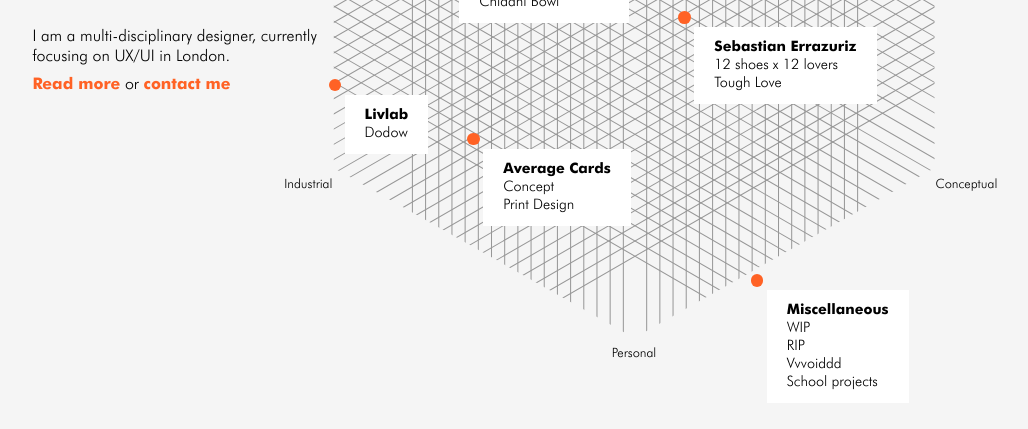
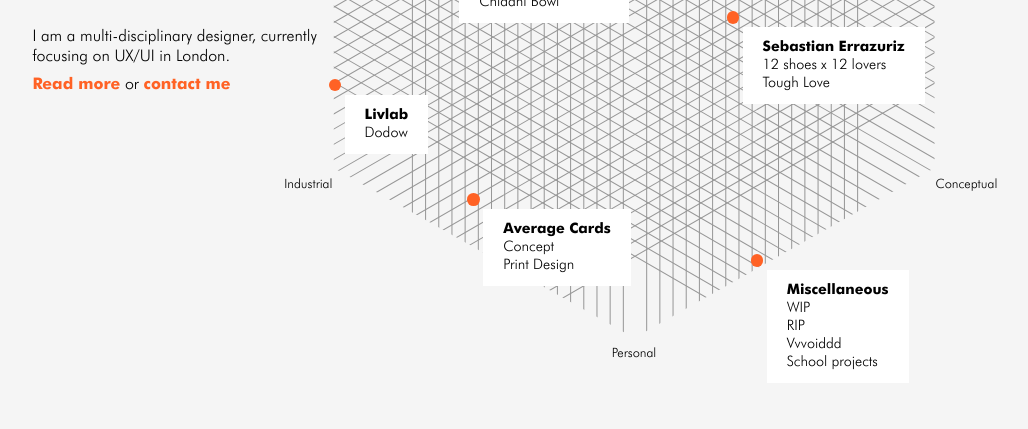
Before and after one commit to audreymgr/audreymgr.github.io, a Jekyll site: the page built from index.html, in a window 1280 px wide. Shown: the top 429 px of the page, without its empty margins (6-1034 px from the left). Built offline with Jekyll 4.4.1, drawn with Linux system fonts in a browser that asks for light colours.

Commit message:
projects_position7

```diff
--- a/index.html
+++ b/index.html
@@ -27,7 +27,7 @@
                     </ul>
                 </a>
             </li>
-            <li style="left: 14%; top: 24%;">
+            <li style="left: 17%; top: 27%;">
                 <a href="/work/proofreadinginternational.html">
                     <h2>Proofreading International</h2>
                     <ul>
@@ -52,7 +52,7 @@
                     </ul>
                 </a>
             </li>
-            <li style="left: 60%; top: 54%;">
+            <li style="left: 68%; top: 54%;">
                 <a href="/work/sebastianerrazuriz.html">
                     <h2>Sebastian Errazuriz</h2>
                     <ul>
@@ -69,7 +69,7 @@
                     </ul>
                 </a>
             </li>
-            <li style="left: 25%; top: 72%;">
+            <li style="left: 25%; top: 81%;">
                 <a href="/work/averagecards.html">
                     <h2>Average Cards</h2>
                     <ul>
@@ -78,7 +78,7 @@
                     </ul>
                 </a>
             </li>
-            <li style="left: 72%; top: 93%;">
+            <li style="left: 72%; top: 90%;">
                 <a href="/work/miscellaneous.html">
                     <h2>Miscellaneous</h2>
                     <ul>
```
